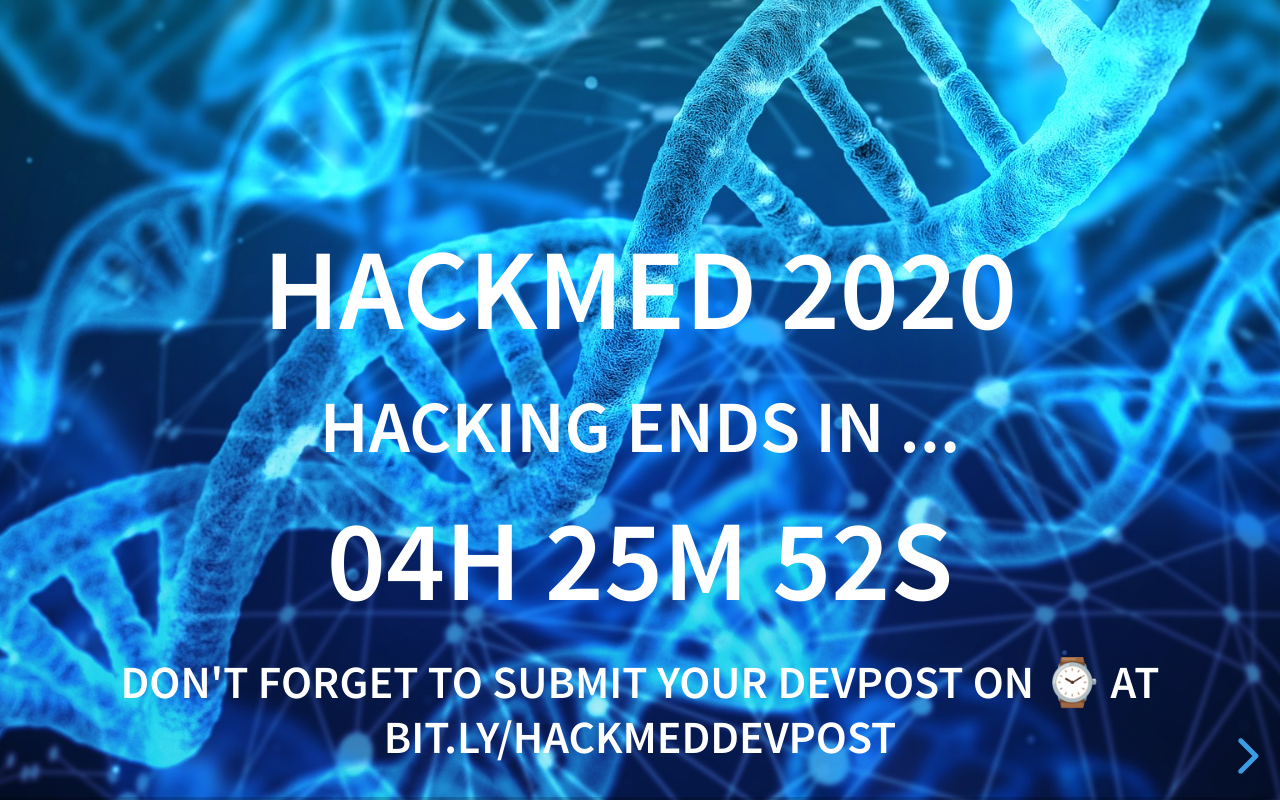
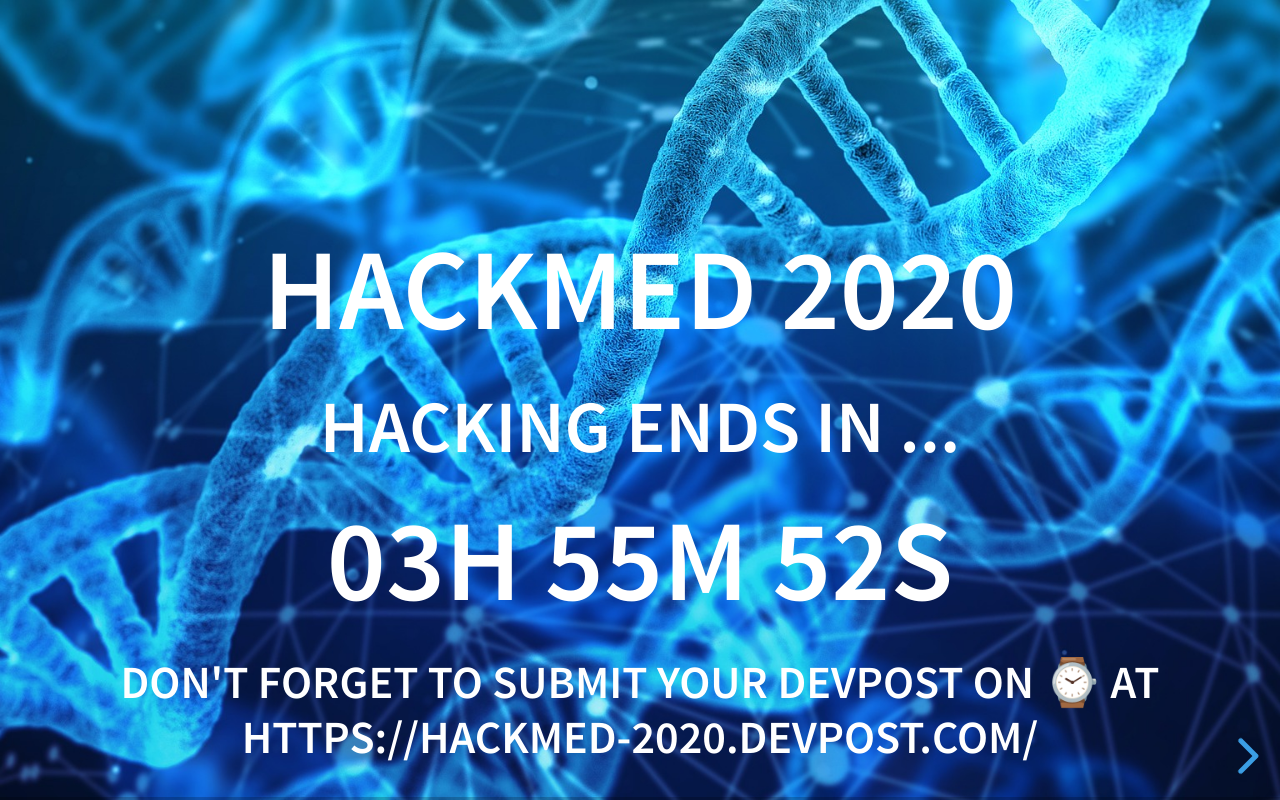
Before and after one commit to BioSok/hackmed20_timer, a website: page index.html in a window 1280 px wide. Drawn offline with Linux system fonts and the light colour scheme.

Commit message:
Update index.html

```diff
--- a/index.html
+++ b/index.html
@@ -52,7 +52,7 @@
 }
 
 // Set the date we're counting down to
-var countDownDate = new Date("Mar 15, 2020 11:30:00").getTime();
+var countDownDate = new Date("Mar 15, 2020 11:00:00").getTime();
 
 // Update the count down every 1 second
 var x = setInterval(function() {
@@ -100,16 +100,16 @@
 
 
 		if(true){
-			document.getElementById("message").innerHTML = "Don't forget to submit your devpost on ⌚ at bit.ly/hackmeddevpost "
+			document.getElementById("message").innerHTML = "Don't forget to submit your devpost on ⌚ at https://hackmed-2020.devpost.com/ "
 		}
 		else if(true){
 			document.getElementById("message").innerHTML = "project a bit of a stretch? 🧘 is starting at 09:00 "
 		}
 		else if(true){
-			document.getElementById("message").innerHTML = "make sure to get some rest at some point (LT7 - F and LT6 - M), 🥐 at 08:00"
+			document.getElementById("message").innerHTML = "make sure to get some rest at some point (LT3 - F and LT4 - M), 🥐 at 08:00"
 		}
 		else if(true){
-			document.getElementById("message").innerHTML = "make sure to get some rest at some point (LT7 - F and LT6 - M), 🍕 at 00:00"
+			document.getElementById("message").innerHTML = "make sure to get some rest at some point (LT3 - F and LT4 - M), 🍕 at 00:00"
 		}
 		else if(true){
 			document.getElementById("message").innerHTML = "for litt times be at !💡 at 20:00 "
```
